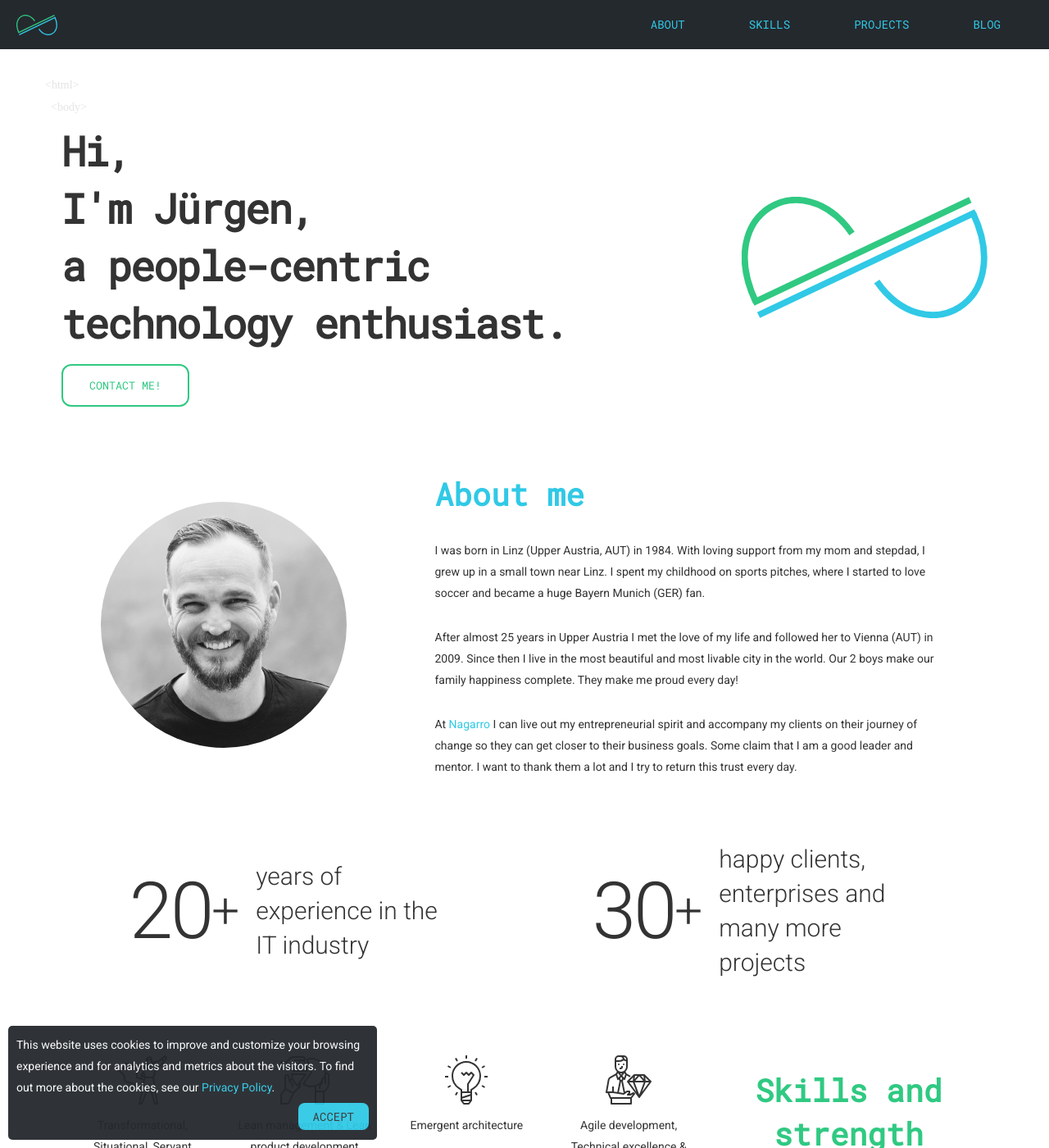
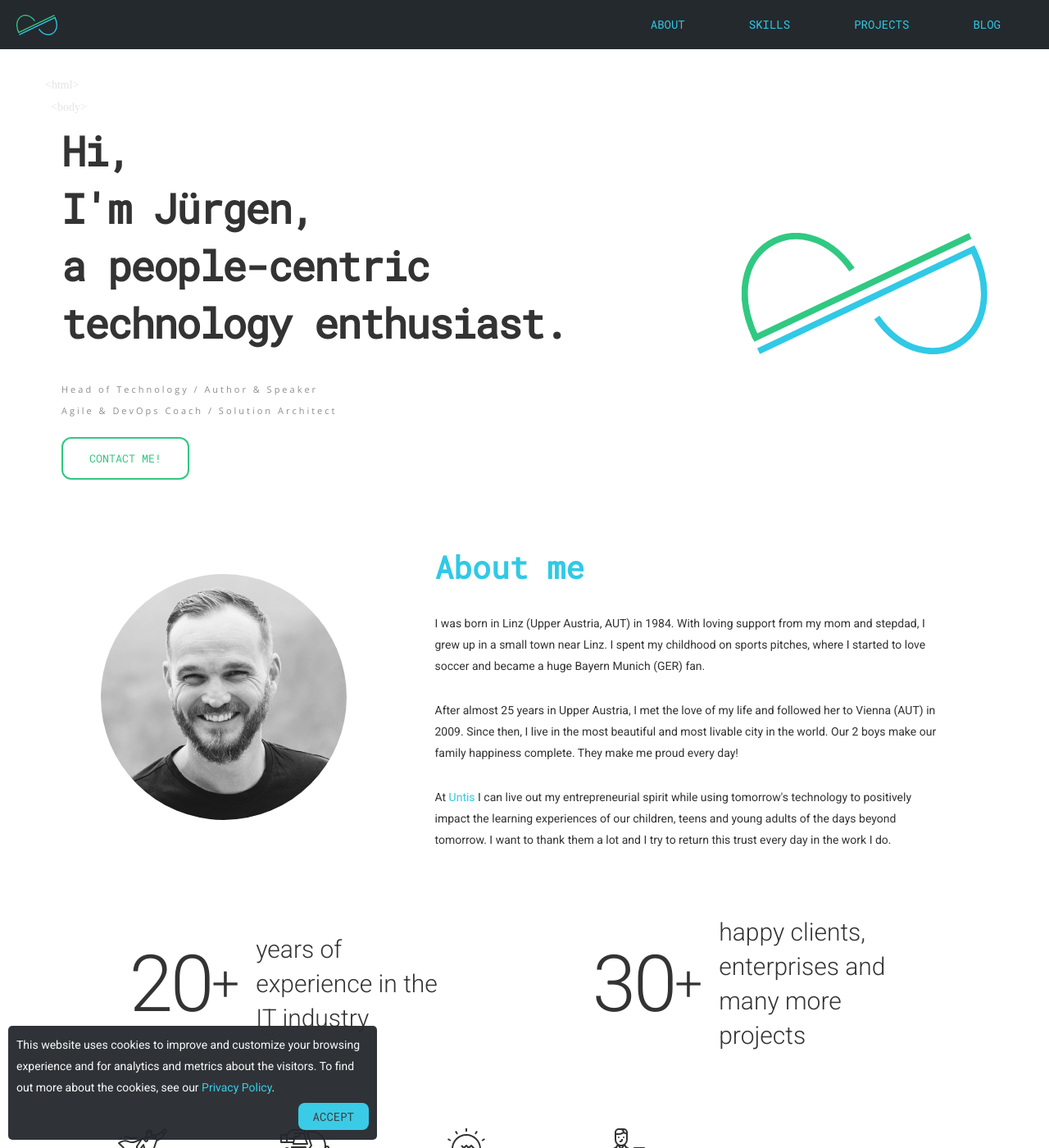
Before and after one commit to juergenpointinger/juergenpointinger.github.io, a Jekyll site: the page built from index.html, in a window 1280 px wide and 1400 px high. Shown: the whole window at 82% size. Built offline with Jekyll 4.4.1, drawn with Linux system fonts in a browser that asks for light colours; nearby versions of some CDN libraries; some web fonts are replaced; some of the changed text lies outside the part shown.

Commit message:
Update new role

```diff
--- a/_data/projects.yml
+++ b/_data/projects.yml
@@ -1,3 +1,8 @@
+- title: Provider of a professional scheduling, substitution and course planning, as well as teaching and school communication
+  location: Austria
+  timespan: 2022-ongoing
+  summary: As Head of Technology, I am privileged to use tomorrow's technology to influence the learning experience of our children the days beyond tomorrow.
+
 - title: IT service provider of an Austrian banking group
   location: Austria
   timespan: 2021
--- a/index.html
+++ b/index.html
@@ -48,6 +48,8 @@
             I'm Jürgen, <br />
             a people-centric <br />
             technology enthusiast.</h1>
+          <h5>Head of Technology / Author & Speaker <br />
+          Agile & DevOps Coach / Solution Architect</h5>
           <a href="#contact-form"><button>Contact me!</button></a>
         </div>
 
@@ -68,15 +70,15 @@
             became a huge Bayern Munich (GER) fan.
           </p>
           <p>
-            After almost 25 years in Upper Austria I met the love of my life and followed her to Vienna (AUT) in 2009.
-            Since then I live in the most beautiful and most livable city in the world.
+            After almost 25 years in Upper Austria, I met the love of my life and followed her to Vienna (AUT) in 2009.
+            Since then, I live in the most beautiful and most livable city in the world.
             Our 2 boys make our family happiness complete. They make me proud every day!
           </p>
           <p>
-            At <a href="https://www.nagarro.com" target="_blank">Nagarro</a> I can live out my entrepreneurial spirit and
-            accompany my clients on their journey of change so they can get closer to their business goals.
-            Some claim that I am a good leader and mentor.
-            I want to thank them a lot and I try to return this trust every day.
+            At <a href="https://www.untis.at" target="_blank">Untis</a> I can live out my entrepreneurial spirit
+            while using tomorrow's technology to positively impact the learning experiences
+            of our children, teens and young adults of the days beyond tomorrow.
+            I want to thank them a lot and I try to return this trust every day in the work I do.
           </p>
         </div>
       </div>
@@ -125,7 +127,7 @@
 
       <div id="publications">
         <h3>Publications</h3>
-         {% include publications.html %}
+        {% include publications.html %}
       </div>
 
       <div id="projects">
```
